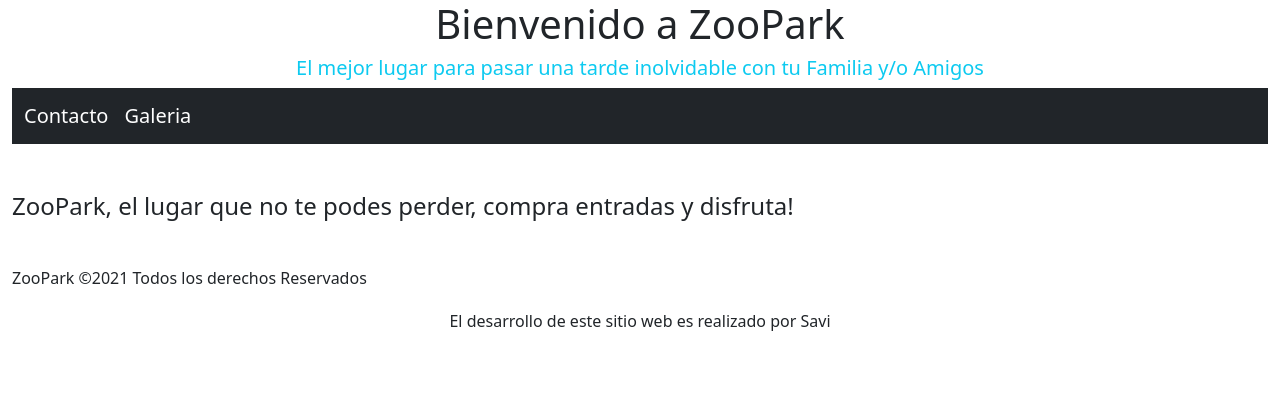
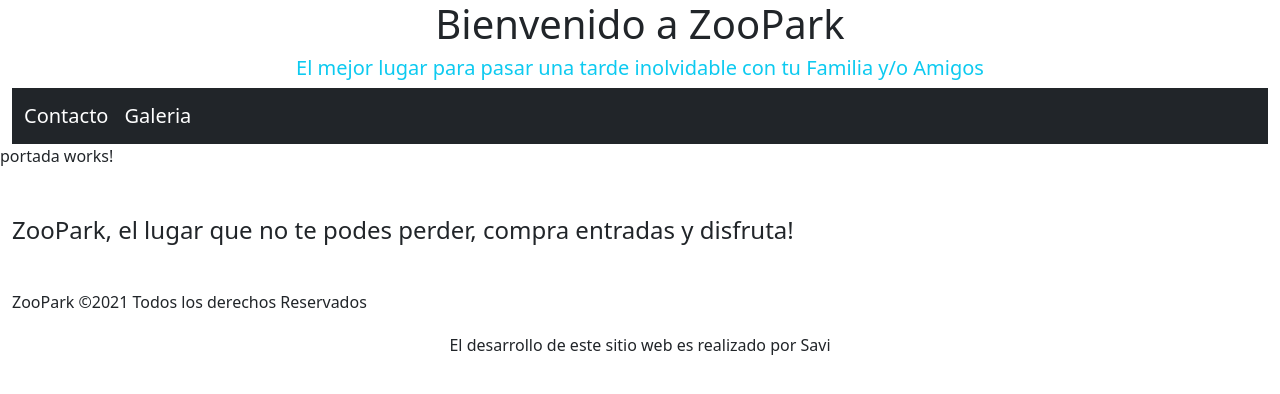
Before and after one commit to SantiVi33/Zoologico, an Angular app: page / in a window 1280 px wide. Shown: the top 394 px of the page. Built offline with nearby package versions, Linux system fonts and the light colour scheme.

Commit message:
agregado de rutas

```diff
--- a/src/app/app.component.html
+++ b/src/app/app.component.html
@@ -1,3 +1,5 @@
 <app-cabecera></app-cabecera>
 
+<router-outlet></router-outlet>
+
 <app-footer></app-footer>
--- a/src/app/portada/portada.component.html
+++ b/src/app/portada/portada.component.html
@@ -1 +1,4 @@
-<p>portada works!</p>
+
+<article>
+    <p>portada works!</p>
+</article>
```
Also changed, not shown: src/app/app.module.ts (+12 -1 lines).
